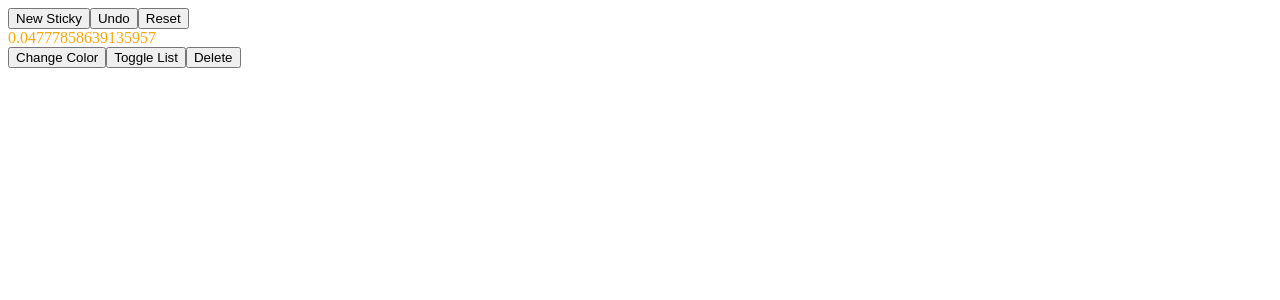
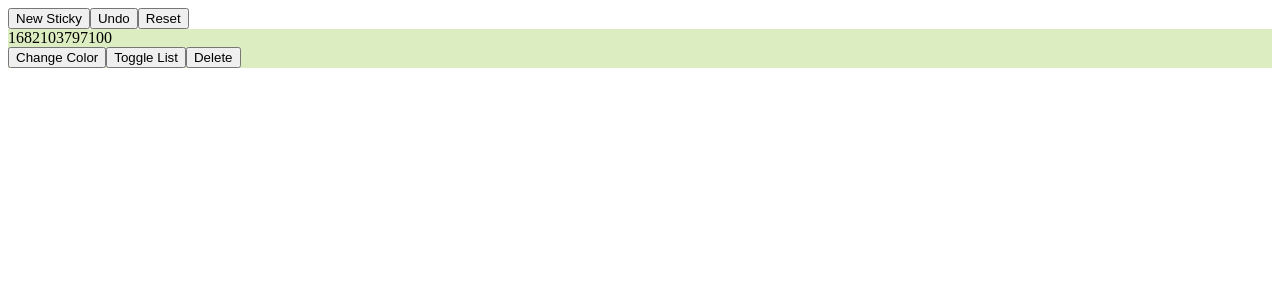
Before and after one commit to andrejPalic/sticky-board, a React (Vite) app: page / in a window 1280 px wide. Both pictures are taken after a click on the button "New Sticky". Shown: the top 300 px of the page. Built offline with nearby package versions, Linux system fonts and the light colour scheme.

Commit message:
Add handleChangeColor

```diff
--- a/src/App.tsx
+++ b/src/App.tsx
@@ -3,12 +3,32 @@ import BoardButtons from "./components/BoardButtons";
 import Stickies from "./components/Stickies";
 
 const App = () => {
-  const [stickies, setStickies] = useState<{}[]>([]);
-  const [prevStickies, setPrevStickies] = useState<{}[]>([]);
+  const [stickies, setStickies] = useState<
+    { id: number; text: string; color: string }[]
+  >([]);
+  const [prevStickies, setPrevStickies] = useState<
+    { id: number; text: string; color: string }[]
+  >([]);
+
+  const getRandom = (min: number, max: number) => {
+    return Math.floor(Math.random() * (max - min + 1)) + min;
+  };
+
+  const colorsArr = [
+    "sticky-pink",
+    "sticky-peach",
+    "sticky-yellow",
+    "sticky-lime",
+    "sticky-cyan",
+  ];
 
   const newSticky = () => {
-    const id = Math.random();
-    return { id: id, text: id.toString(), color: "orange" };
+    const id = new Date().getTime();
+    return {
+      id: id,
+      text: id.toString(),
+      color: colorsArr[getRandom(0, 4)],
+    };
   };
 
   const handleNewSticky = () => {
@@ -27,8 +47,16 @@ const App = () => {
   };
 
   const handleChangeColor = (id: number) => {
-    console.log("handleChangeColor: " + id);
+    const sticky = stickies.filter((sticky) => sticky.id === id)[0];
+    const colorIndex = colorsArr.indexOf(sticky.color);
+
+    setPrevStickies([...stickies]);
+    setStickies([
+      ...stickies.filter((sticky) => sticky.id !== id),
+      { ...sticky, color: colorsArr[colorIndex < 4 ? colorIndex + 1 : 0] },
+    ]);
   };
+
   const handleToggleList = (id: number) => {
     console.log("handleToggleList: " + id);
   };
--- /dev/null
+++ b/src/components/Sticky.css
@@ -0,0 +1,19 @@
+.sticky-pink {
+  background: #fdb9c9;
+}
+
+.sticky-peach {
+  background: #ffdcbe;
+}
+
+.sticky-yellow {
+  background: #f6f3b5;
+}
+
+.sticky-lime {
+  background: #dcedc1;
+}
+
+.sticky-cyan {
+  background: #bbf6f3;
+}
--- a/src/components/Sticky.tsx
+++ b/src/components/Sticky.tsx
@@ -1,4 +1,5 @@
 import StickyButtons from "./StickyButtons";
+import "./Sticky.css";
 
 interface Props {
   text: string;
@@ -16,7 +17,7 @@ const Sticky = ({
   onDelete,
 }: Props) => {
   return (
-    <div style={{ color: color }}>
+    <div className={color}>
       {text}
       <StickyButtons
         onChangeColor={onChangeColor}
```
